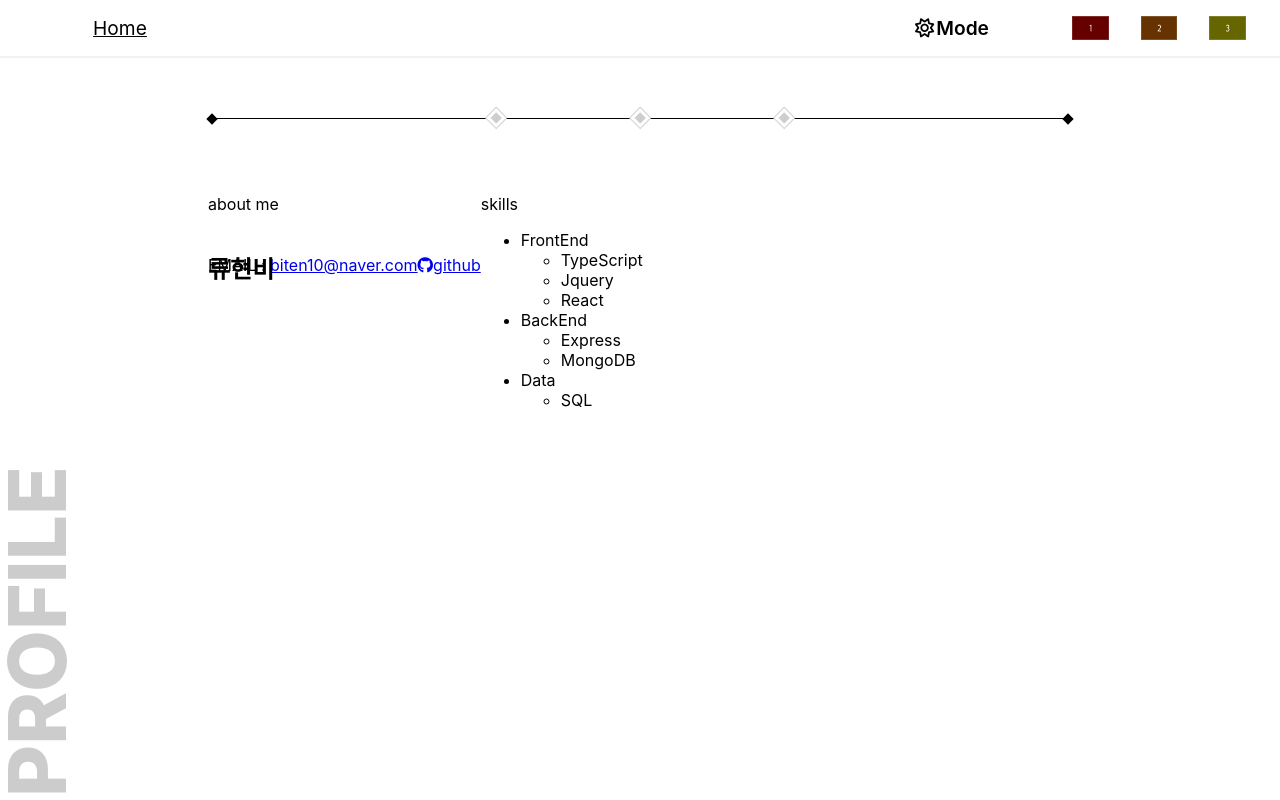
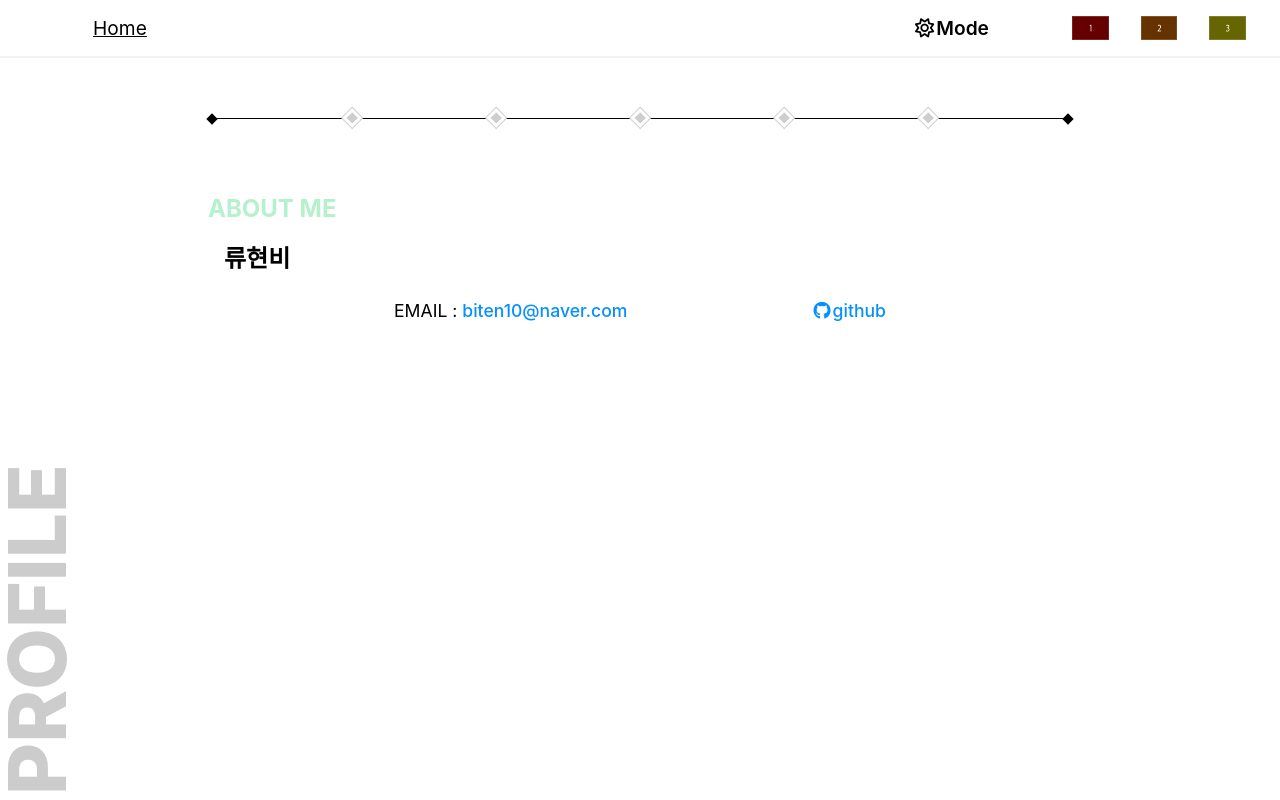
Before and after one commit to Honey-Bi/Portfolio-Web, a React (Create React App) app: page /profile in a window 1280 px wide. Built offline with nearby package versions, Linux system fonts and the light colour scheme.

Commit message:
Update profile.css

```diff
--- a/src/css/profile.css
+++ b/src/css/profile.css
@@ -1,79 +1,18 @@
-.profile {
-    position: relative;
-    padding: 1rem;
-    width: 90%;
-    margin: 0 auto;
-    display: flex;
-}
-.names {
-    height: 21px;
-}
-.scroll {
-    overflow-y: scroll !important;
-    -ms-overflow-style: none;
-    scrollbar-width: none;
-    &::-webkit-scrollbar {
-        display: none;
+#profile {
+    & .toTop > span {
+        color: #000 !important;
+    }
+    .toTop {
+        margin-top: -2.5rem;
     }
 }
-.name {
-    text-align: left;
-    font-weight: 800;
-    font-size: 1.5rem;
-    opacity: 0;
-    text-transform: uppercase;
-    position: absolute;
-    padding: 1rem;
-    left: 0;
-    right: 0;
-    &.active {
-        animation: 500ms ease 0s 1 normal none running enter;
-        opacity: 1;
-    }
-    &.exit {
-        animation: 500ms ease 0ms 1 normal none running exit;
+.dark {
+    #profile .toTop > span {
+        color: #fff !important;
     }
 }
-@keyframes drop{
-    0% {
-        opacity: 1;
-        transform: translateY(0%);
-    }
-    5% {
-        transform: translateY(-5%);
-    }
-    100% {
-        opacity: 0;
-        transform: translateY(50%);
-    }
-}
-.accent {
-    background: #000;
-    color: #fff;
-    border-radius: 0.25rem;
-    padding: 0 0.25rem;
-    font-weight: 500;
-}
-.dark {
-    .square {
-        background-color: #fff;
-    }
-    .line {
-        border-top: 1px solid #fff;
-    }
-    .selector {
-        background-color: #343a40 !important;
-    }
-    .info {
-        color: #fff;
-    }
-    .accent {
-        background: #fff;
-        color: #000 !important;
-    }
-}
-
 .time-line {
+    z-index: 9;
     width: 90%;
     margin: 0 auto;
     position: sticky;
@@ -83,7 +22,7 @@
     align-items: center;
     flex-direction: row;
     justify-content: space-between;
-    .project {
+    .about {
         animation: 800ms ease 0s 1 appear forwards;
         &::before {
             animation: 1000ms pulse 0ms ease-in-out;
@@ -108,7 +47,7 @@
             animation: 1000ms pulse 600ms ease-in-out;
         }
     }
-    .profile1 {
+    .skills {
         animation: 800ms ease 800ms 1 appear forwards;
         &::before {
             animation: 1000ms pulse 800ms ease-in-out;
@@ -207,7 +146,7 @@
 }
 .potion, .potion2 {
     .time-line {
-        .project {
+        .about {
             border: 1px solid var(--base-color-project);
             &::before, &::after {
                 border: 1px solid var(--base-color-project);
@@ -243,7 +182,7 @@
                 border: 1px solid var(--base-color-making);
             }
         }
-        .profile1 {
+        .skills {
             border: 1px solid var(--base-color-profile);
             .color {
                 background-color: var(--base-color-profile);
@@ -254,8 +193,132 @@
         }
     }
 }
+.profile {
+    position: relative;
+    padding: 1rem;
+    width: 90%;
+    margin: 0 auto;
+    display: flex;
+    flex-direction: column;
+    & li {
+        list-style: none;
+    }
+}
+#about {
+    color: var(--base-color-project);
+}
+.profile-name {
+    position: relative;
+    margin-bottom: 1rem;
+}
+.names {
+    position: absolute;
+    width: 100%;
+    top: 1rem;
+    left: 1rem;
+}
+.profile-contact {
+    display: flex;
+    justify-content: space-evenly;
+    font-size: 1.1rem;
+    & i {
+        color: #068FFF !important;
+        margin-right: 2px;
+    }
+    & a {
+        font-weight: 500;
+        text-decoration: none;
+        color: #068FFF !important;
+        &:hover {
+            text-decoration: underline;
+        }
+    }
+}
+.profile-sub {
+    text-transform: uppercase;
+    font-weight: bold;
+    font-size: 1.5rem;
+}
+#skills {
+    color: var(--base-color-profile);
+}
+ul.skill_list {
+    padding: 0;
+    & > li {
+        font-size: 1.1rem;
+        font-weight: 500;
+    }
+}
+ul.skill_down {
+    padding-left: 2rem;
+    & > li {
+        font-size: 1rem;
+        font-weight: 400;
+    }
+}
+
+.name {
+    text-align: left;
+    font-weight: 800;
+    font-size: 1.5rem;
+    opacity: 0;
+    text-transform: uppercase;
+    position: absolute;
+    left: 0;
+    right: 0;
+    &.active {
+        animation: 500ms ease 0s 1 normal none running enter;
+        opacity: 1;
+    }
+    &.exit {
+        animation: 500ms ease 0ms 1 normal none running exit;
+    }
+}
+.name-hidden {
+    padding: 1rem;
+    font-size: 1.5rem;
+}
+@keyframes drop{
+    0% {
+        opacity: 1;
+        transform: translateY(0%);
+    }
+    5% {
+        transform: translateY(-5%);
+    }
+    100% {
+        opacity: 0;
+        transform: translateY(50%);
+    }
+}
+.accent {
+    background: #000;
+    color: #fff;
+    border-radius: 0.25rem;
+    padding: 0 0.25rem;
+    font-weight: 500;
+}
+.dark {
+    .square {
+        background-color: #fff;
+    }
+    .line {
+        border-top: 1px solid #fff;
+    }
+    .selector {
+        background-color: #343a40 !important;
+    }
+    .info {
+        color: #fff;
+    }
+    .accent {
+        background: #fff;
+        color: #000 !important;
+    }
+}
+
 .profile-title {
-    position: absolute;
+    position: fixed;
     transform-origin: bottom left;
     bottom: 0.3rem;
     font-weight: 800;
@@ -269,5 +332,9 @@
         left: 5.3rem;
         font-size: 5rem;
         transform: rotate(-90deg);
+        cursor: vertical-text;
     }
 }
+.dummy {
+    height: 100vh;
+}
```
